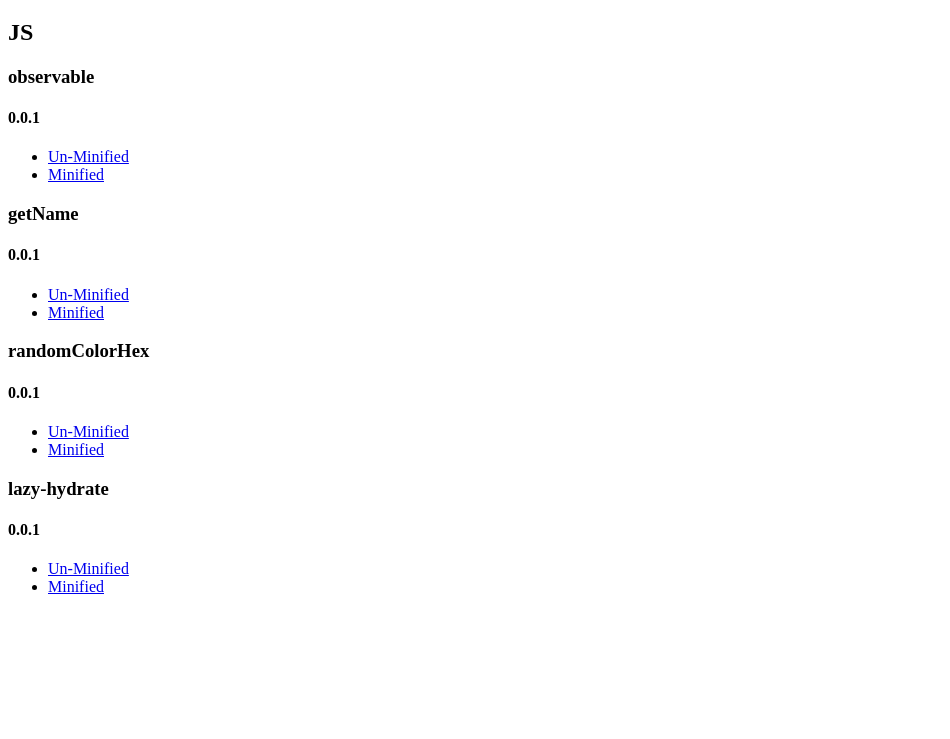
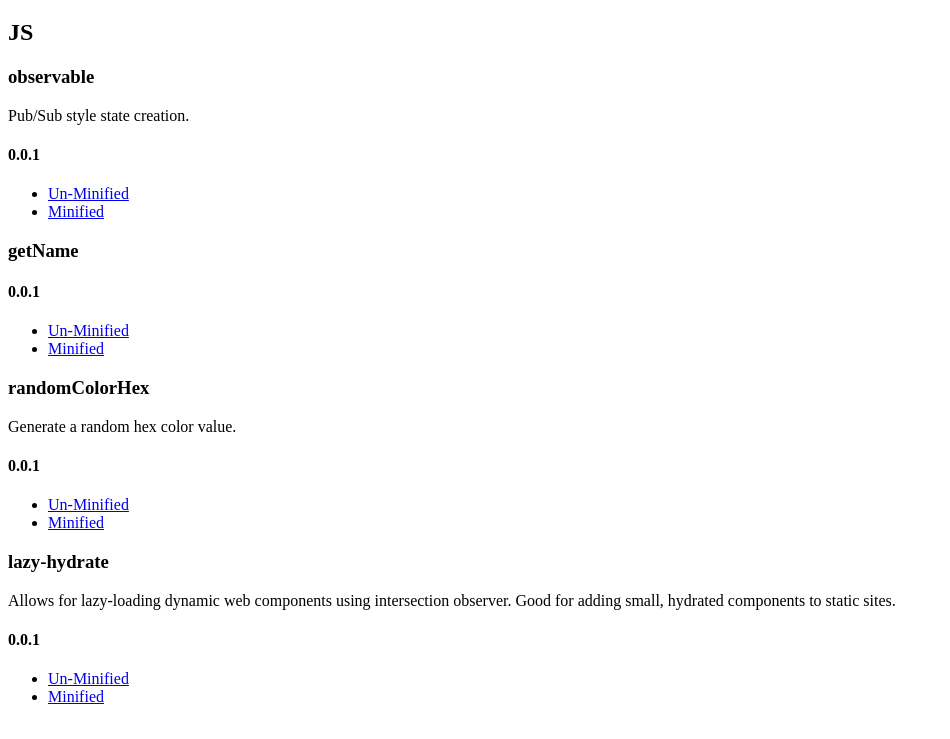
Before and after one commit to srobertson421/sean-cdn, a website: page index.html in a window 1280 px wide. Shown: the part 61-800 px from the top of the page, without its empty margins (0-950 px from the left). Drawn offline with Linux system fonts and the light colour scheme.

Commit message:
Update index.html

```diff
--- a/index.html
+++ b/index.html
@@ -9,6 +9,7 @@
   <h1>Files</h1>
   <h2>JS</h2>
   <h3>observable</h3>
+  <p>Pub/Sub style state creation.</p>
   <h4>0.0.1</h4>
   <ul>
     <li><a href="/js/observable/@0.0.1/observable.js">Un-Minified</a></li>
@@ -21,12 +22,14 @@
     <li><a href="/js/getName/@0.0.1/getName.min.js">Minified</a></li>
   </ul>
   <h3>randomColorHex</h3>
+  <p>Generate a random hex color value.</p>
   <h4>0.0.1</h4>
   <ul>
     <li><a href="/js/randomColorHex/@0.0.1/randomColorHex.js">Un-Minified</a></li>
     <li><a href="/js/randomColorHex/@0.0.1/randomColorHex.min.js">Minified</a></li>
   </ul>
   <h3>lazy-hydrate</h3>
+  <p>Allows for lazy-loading dynamic web components using intersection observer. Good for adding small, hydrated components to static sites.</p>
   <h4>0.0.1</h4>
   <ul>
     <li><a href="/js/lazy-hydrate/@0.0.1/lazy-hydrate.js">Un-Minified</a></li>
```
